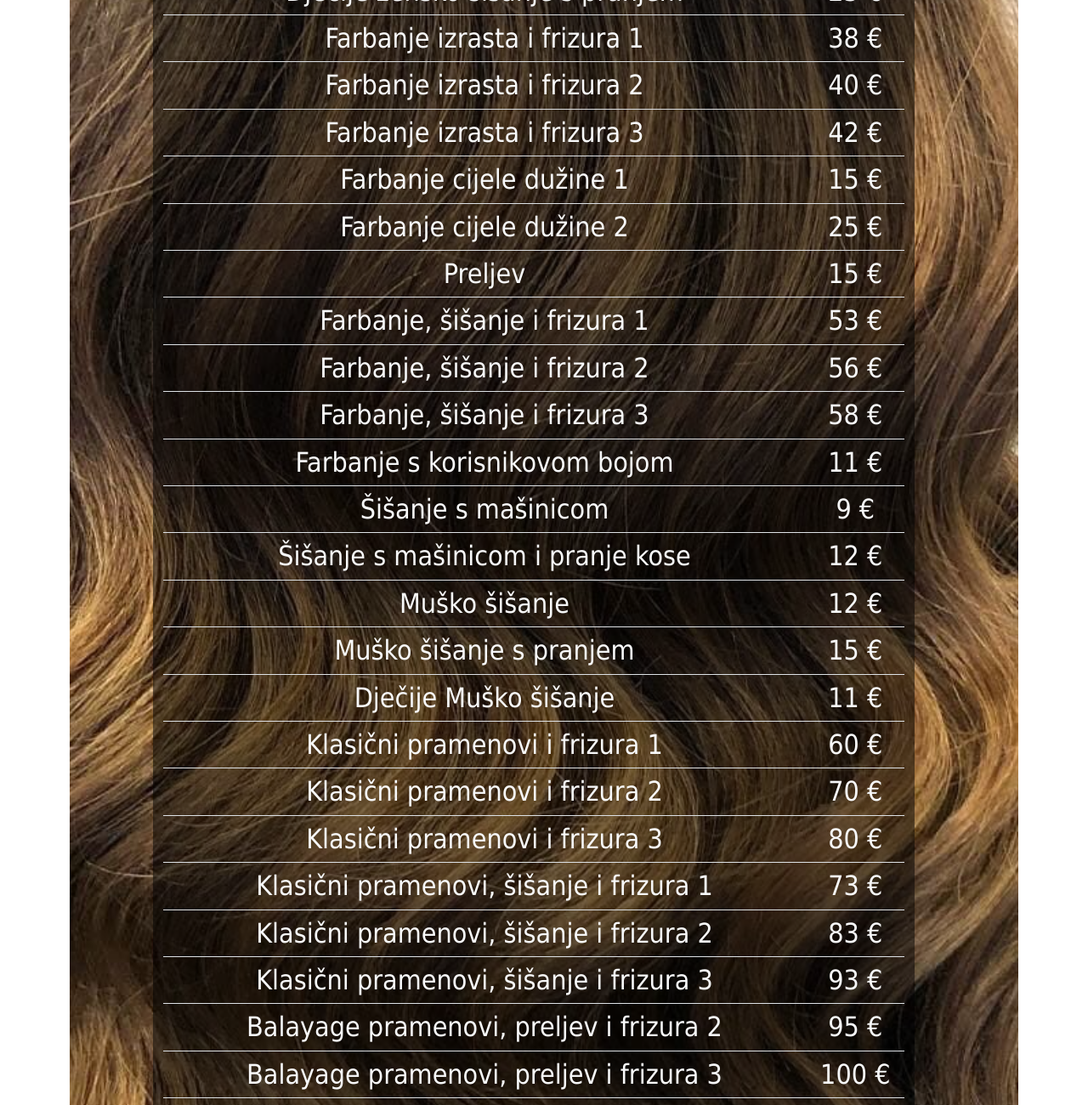
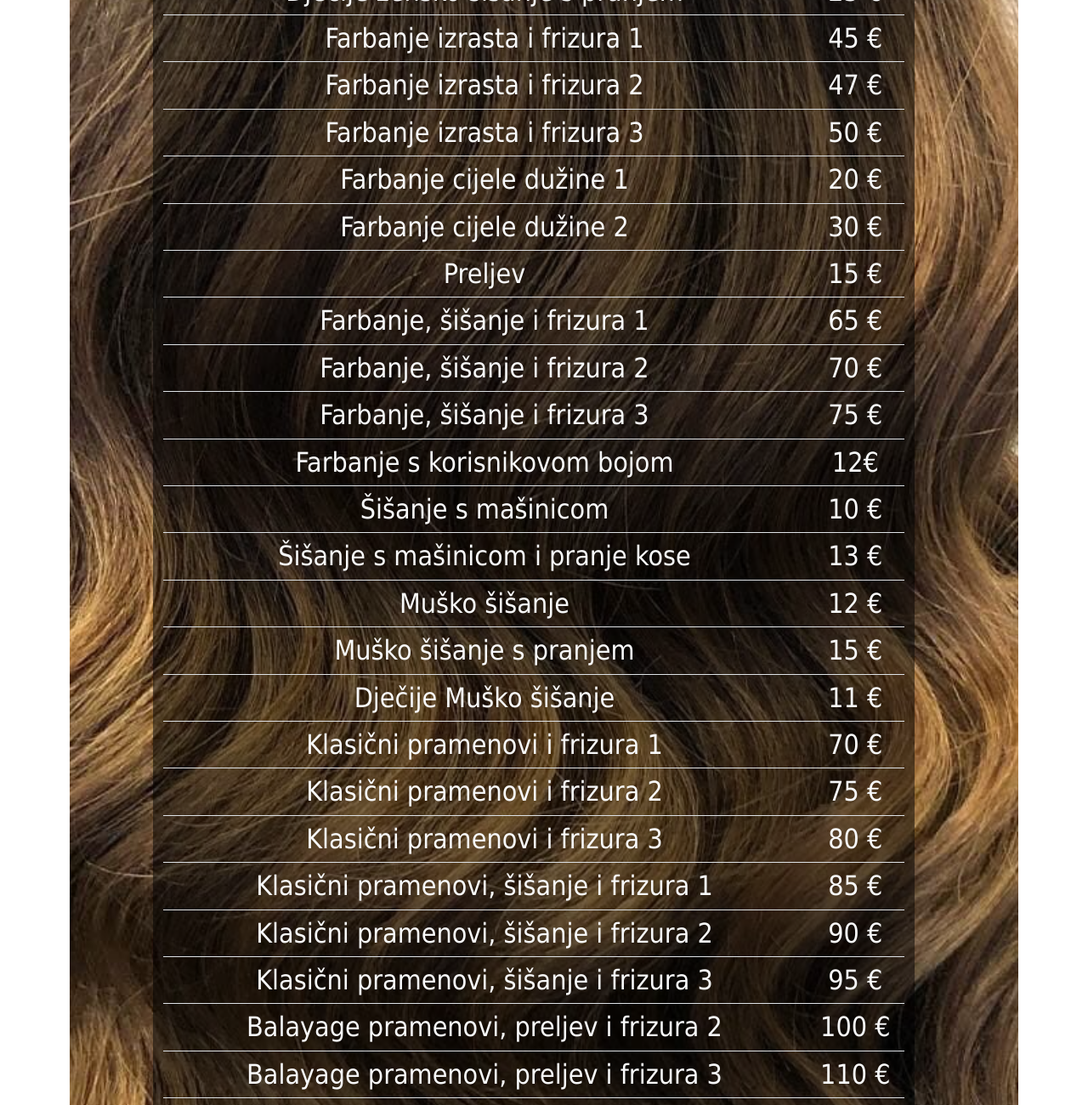
Before and after one commit to Cabraja8/hairbykarla, a website: page cjenik.html in a window 1280 px wide. Shown: the part 1000-2300 px from the top of the page at 85% size. Drawn offline with nearby package versions, Linux system fonts and the light colour scheme; files whose address does not match are found by name.

Commit message:
updated prices

```diff
--- a/cjenik.html
+++ b/cjenik.html
@@ -106,19 +106,19 @@
                     <tbody class = "text-center " style="background-color: transparent">
                       <tr>
                         <td data-aos="fade-up">Pranje kose i frizura 1</td>
-                        <td data-aos="fade-up">13 €</td>
+                        <td data-aos="fade-up">15 €</td>
                       </tr>
                       <tr>
                         <td data-aos="fade-up">Pranje kose i frizura 2</td>
-                        <td data-aos="fade-up">15 €</td>
+                        <td data-aos="fade-up">17 €</td>
                       </tr>
                       <tr>
                         <td data-aos="fade-up">Pranje kose i frizura 3</td>
-                        <td data-aos="fade-up">17 €</td>
+                        <td data-aos="fade-up">20 €</td>
                       </tr>
                       <tr>
                         <td data-aos="fade-up">Pranje kose i frizura 4</td>
-                        <td data-aos="fade-up">20 €</td>
+                        <td data-aos="fade-up">25 €</td>
                       </tr>
                       <tr>
                         <td data-aos="fade-up">Valovi</td>
@@ -130,19 +130,19 @@
                       </tr>
                       <tr>
                         <td data-aos="fade-up">Pranje kose, šišanje i frizura 1</td>
-                        <td data-aos="fade-up">30 €</td>
+                        <td data-aos="fade-up">35 €</td>
                       </tr>
                       <tr>
                         <td data-aos="fade-up">Pranje kose, šišanje i frizura 2</td>
-                        <td data-aos="fade-up">34 €</td>
+                        <td data-aos="fade-up">38 €</td>
                       </tr>
                       <tr>
                         <td data-aos="fade-up">Pranje kose, šišanje i frizura 3</td>
-                        <td data-aos="fade-up">37 €</td>
+                        <td data-aos="fade-up">41 €</td>
                       </tr>
                       <tr>
                         <td data-aos="fade-up">Pranje kose, šišanje i frizura 4</td>
-                        <td data-aos="fade-up">40 €</td>
+                        <td data-aos="fade-up">45 €</td>
                       </tr>
                       <tr>
                         <td data-aos="fade-up">Dječije žensko šišanje</td>
@@ -154,23 +154,23 @@
                       </tr>
                       <tr>
                         <td data-aos="fade-up">Farbanje izrasta i frizura 1</td>
-                        <td data-aos="fade-up">38 €</td>
+                        <td data-aos="fade-up">45 €</td>
                       </tr>
                       <tr>
                         <td data-aos="fade-up">Farbanje izrasta i frizura 2</td>
-                        <td data-aos="fade-up">40 €</td>
+                        <td data-aos="fade-up">47 €</td>
                       </tr>
                       <tr>
                         <td data-aos="fade-up">Farbanje izrasta i frizura 3</td>
-                        <td data-aos="fade-up">42 €</td>
+                        <td data-aos="fade-up">50 €</td>
                       </tr>
                       <tr>
                         <td data-aos="fade-up">Farbanje cijele dužine 1</td>
-                        <td data-aos="fade-up">15 €</td>
+                        <td data-aos="fade-up">20 €</td>
                       </tr>
                       <tr>
                         <td data-aos="fade-up">Farbanje cijele dužine 2</td>
-                        <td data-aos="fade-up">25 €</td>
+                        <td data-aos="fade-up">30 €</td>
                       </tr>
                       <tr>
                         <td data-aos="fade-up">Preljev</td>
@@ -178,27 +178,27 @@
                       </tr>
                       <tr>
                         <td data-aos="fade-up">Farbanje, šišanje i frizura 1</td>
-                        <td data-aos="fade-up">53 €</td>
+                        <td data-aos="fade-up">65 €</td>
                       </tr>
                       <tr>
                         <td data-aos="fade-up">Farbanje, šišanje i frizura 2</td>
-                        <td data-aos="fade-up">56 €</td>
+                        <td data-aos="fade-up">70 €</td>
                       </tr>
                       <tr>
                         <td data-aos="fade-up">Farbanje, šišanje i frizura 3</td>
-                        <td data-aos="fade-up">58 €</td>
+                        <td data-aos="fade-up">75 €</td>
                       </tr>
                       <tr>
                         <td data-aos="fade-up">Farbanje s korisnikovom bojom</td>
-                        <td data-aos="fade-up">11 €</td>
+                        <td data-aos="fade-up">12€</td>
                       </tr>
                       <tr>
                         <td data-aos="fade-up">Šišanje s mašinicom</td>
-                        <td data-aos="fade-up">9 €</td>
+                        <td data-aos="fade-up">10 €</td>
                       </tr>
                       <tr>
                         <td data-aos="fade-up">Šišanje s mašinicom i pranje kose</td>
-                        <td data-aos="fade-up">12 €</td>
+                        <td data-aos="fade-up">13 €</td>
                       </tr>
                       <tr>
                         <td data-aos="fade-up">Muško šišanje</td>
@@ -214,11 +214,11 @@
                       </tr>
                       <tr>
                         <td data-aos="fade-up">Klasični pramenovi i frizura 1</td>
-                        <td data-aos="fade-up">60 €</td>
+                        <td data-aos="fade-up">70 €</td>
                       </tr>
                       <tr>
                         <td data-aos="fade-up">Klasični pramenovi i frizura 2</td>
-                        <td data-aos="fade-up">70 €</td>
+                        <td data-aos="fade-up">75 €</td>
                       </tr>
                       <tr>
                         <td data-aos="fade-up">Klasični pramenovi i frizura 3</td>
@@ -226,31 +226,31 @@
                       </tr>
                       <tr>
                         <td data-aos="fade-up">Klasični pramenovi, šišanje i frizura 1</td>
-                        <td data-aos="fade-up">73 €</td>
+                        <td data-aos="fade-up">85 €</td>
                       </tr>
                       <tr>
                         <td data-aos="fade-up">Klasični pramenovi, šišanje i frizura 2</td>
-                        <td data-aos="fade-up">83 €</td>
+                        <td data-aos="fade-up">90 €</td>
                       </tr>
                       <tr>
                         <td data-aos="fade-up">Klasični pramenovi, šišanje i frizura 3</td>
-                        <td data-aos="fade-up">93 €</td>
+                        <td data-aos="fade-up">95 €</td>
                       </tr>
                       <tr>
                         <td data-aos="fade-up">Balayage pramenovi, preljev i frizura 2</td>
-                        <td data-aos="fade-up">95 €</td>
+                        <td data-aos="fade-up">100 €</td>
                       </tr>
                       <tr>
                         <td data-aos="fade-up">Balayage pramenovi, preljev i frizura 3</td>
-                        <td data-aos="fade-up">100 €</td>
+                        <td data-aos="fade-up">110 €</td>
                       </tr>
                       <tr>
                         <td data-aos="fade-up">Balayage pramenovi, preljev, šišanje i frizura 2</td>
-                        <td data-aos="fade-up">110 €</td>
+                        <td data-aos="fade-up">120 €</td>
                       </tr>
                       <tr>
                         <td data-aos="fade-up">Balayage pramenovi, preljev, šišanje i frizura 3</td>
-                        <td data-aos="fade-up">120 €</td>
+                        <td data-aos="fade-up">130 €</td>
                       </tr>
                       <tr>
                         <td data-aos="fade-up">Njega kose</td>
@@ -274,7 +274,7 @@
                       </tr>
                       <tr>
                         <td data-aos="fade-up">Šišanje šiški</td>
-                        <td data-aos="fade-up">3 €</td>
+                        <td data-aos="fade-up">4 €</td>
                       </tr>
                       <tr>
                         <td data-aos="fade-up">Površinski pramenovi</td>
@@ -282,15 +282,15 @@
                       </tr>
                       <tr>
                         <td data-aos="fade-up">Farbanje</td>
-                        <td data-aos="fade-up">18 €</td>
+                        <td data-aos="fade-up">20 €</td>
                       </tr>
                       <tr>
                         <td data-aos="fade-up">Botox</td>
-                        <td data-aos="fade-up">20 €</td>
+                        <td data-aos="fade-up">25 €</td>
                       </tr>
                       <tr>
                         <td data-aos="fade-up">Blajhanje</td>
-                        <td data-aos="fade-up">45 €</td>
+                        <td data-aos="fade-up">50 €</td>
                       </tr>
                     </tbody>
                   </table>
```
Also changed, not shown: package.json (added, +12 -0 lines), 1 other file.
